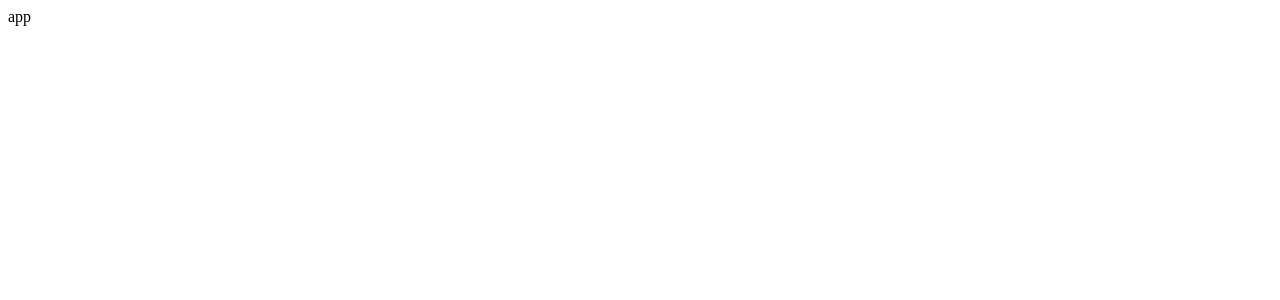
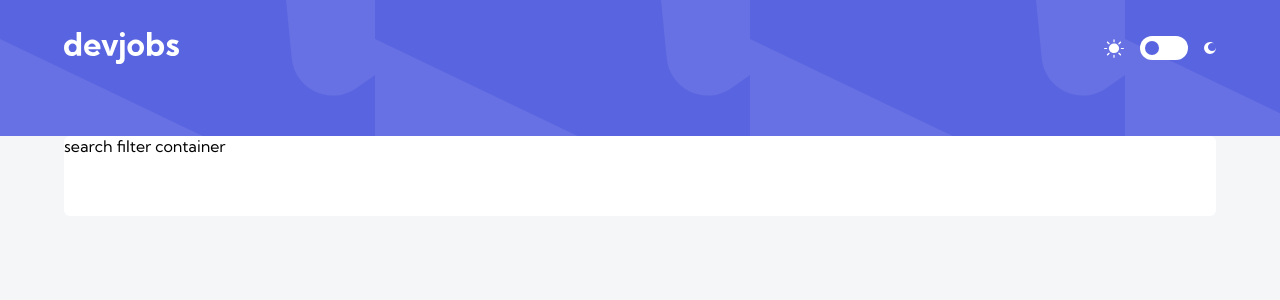
Before and after one commit to joelhernandezvasquez/github-job-api, a React (Create React App) app: page / in a window 1280 px wide. Shown: the top 300 px of the page. Built offline with nearby package versions, Linux system fonts and the light colour scheme.

Commit message:
second push

```diff
--- a/package.json
+++ b/package.json
@@ -8,6 +8,7 @@
     "@testing-library/user-event": "^12.8.3",
     "react": "^17.0.2",
     "react-dom": "^17.0.2",
+    "react-router-dom": "^5.2.0",
     "react-scripts": "4.0.3",
     "web-vitals": "^1.1.1"
   },
--- a/src/components/App.js
+++ b/src/components/App.js
@@ -1,10 +1,31 @@
-import React from 'react'
+import React from 'react';
+import{BrowserRouter as Router, Switch,Route} from 'react-router-dom';
+import Home from './Home';
+import DetailPage from './DetailPage';
+import Header from './Header';
+import "../sass/main.scss";
 
 const App = () => {
     return (
-        <div>
-            app
+
+        <Router>
+          <div className="wrapper">
+             <Header/>
+
+           <Switch>
+              <Route exact path ="/">
+                 <Home/>
+              </Route>
+
+              <Route exact path="/detail">
+                <DetailPage/>
+              </Route>
+
+           </Switch>
         </div>
+
+        </Router>
+
     )
 }
 
--- a/src/components/DarkToggleMode.js
+++ b/src/components/DarkToggleMode.js
@@ -1,10 +1,21 @@
-import React, { Component } from 'react'
+import React, { Component } from 'react';
+import IconSun from '../assets/desktop/icon-sun.svg';
+import IconMoon from '../assets/desktop/icon-moon.svg';
+import '../sass/components/toggle.scss';
 
-export default class DarkToggleMode extends Component {
+class DarkToggleMode extends Component {
     render() {
         return (
-            <div>
-                Toogle button
+            <div className="toogle-container">
+               <img src={IconSun} alt={"image"}/>
+                 <div className="toggle-btn-container">
+                   <div className="toggle-btn">
+
+                   </div>
+                 </div>
+               <img src={IconMoon} alt={"image"}/>
+
+
             </div>
         )
     }
--- /dev/null
+++ b/src/components/DetailPage.js
@@ -0,0 +1,10 @@
+import React from 'react'
+
+const DetailPage = () => {
+    return (
+        <div>
+            Detail Page
+        </div>
+    )
+}
+export default DetailPage;
--- a/src/components/Header.js
+++ b/src/components/Header.js
@@ -1,8 +1,16 @@
-import React from 'react'
+import React from 'react';
+import DarkToggleMode from './DarkToggleMode';
+import logo from '../assets/desktop/logo.svg';
+import '../sass/main.scss';
+import '../sass/main-header.scss';
+
 const Header = () => {
     return (
-        <div>
-           Header
+        <div className="main-header">
+          <div className="container">
+            <img src={logo} alt="image"/>
+            <DarkToggleMode/>
+          </div>
         </div>
     )
 }
--- a/src/components/Home.js
+++ b/src/components/Home.js
@@ -1,10 +1,17 @@
-import React, { Component } from 'react'
+import React, { Component } from 'react';
+import SearchFilterContainer from './SearchFilterContainer';
+import "../sass/main.scss";
+
 
 class Home extends Component {
     render() {
         return (
             <div>
 
+               <div className="search-filter-container container">
+                    <SearchFilterContainer/>
+               </div>
+
             </div>
         )
     }
--- a/src/components/SearchFilterContainer.js
+++ b/src/components/SearchFilterContainer.js
@@ -1,8 +1,9 @@
-import React from 'react'
+import React from 'react';
+import '../sass/components/searchFilterContainer.scss';
 
 const SearchFilterContainer = ()  =>{
     return (
-        <div>
+        <div className="searchFilterContainer">
            search filter container
         </div>
     )
--- /dev/null
+++ b/src/sass/components/searchFilterContainer.scss
@@ -0,0 +1,7 @@
+@import '../colors.scss';
+
+.searchFilterContainer{
+    background:$pureWhite;
+    height:80px;
+    border-radius: 6px;
+}
--- /dev/null
+++ b/src/sass/components/toggle.scss
@@ -0,0 +1,29 @@
+@import '../colors.scss';
+
+.toogle-container{
+    color:white;
+    width:112px;
+    display:flex;
+    align-items: center;
+    justify-content: space-between;
+
+    .toggle-btn-container{
+        width:48px;
+        height:24px;
+        display: flex;
+        align-items: center;
+        background:$pureWhite;
+        border-radius: 12px;
+        padding:0.3rem;
+        cursor:pointer;
+
+
+        .toggle-btn{
+            width: 14px;
+            height: 14px;
+            border-radius: 50%;
+            background:$violet;
+
+        }
+    }
+}
--- /dev/null
+++ b/src/sass/main-header.scss
@@ -0,0 +1,14 @@
+
+.main-header{
+ background-image: url(../assets/mobile/bg-pattern-header.svg);
+ height:136px;
+
+ .container{
+
+    display:flex;
+     align-items: center;
+     justify-content: space-between;
+     padding-top:32px;
+
+ }
+}
--- a/src/sass/main.scss
+++ b/src/sass/main.scss
@@ -1,5 +1,22 @@
+@import 'colors.scss';
+@import 'utilities.scss';
+
+*{
+    box-sizing: border-box;
+    margin:0;
+    padding:0;
+}
 
 
 body{
     font-family: 'Kumbh Sans', sans-serif;
+    background:$lightGray;
 }
+
+img{
+    max-width: 100%;
+}
+
+.search-filter-container{
+
+}
--- a/src/sass/utilities.scss
+++ b/src/sass/utilities.scss
@@ -0,0 +1,6 @@
+
+.container{
+    max-width: 90%;
+    margin:0 auto;
+
+}
```
Also changed, not shown: 1 other file (tests, documents, lock files or other folders).
